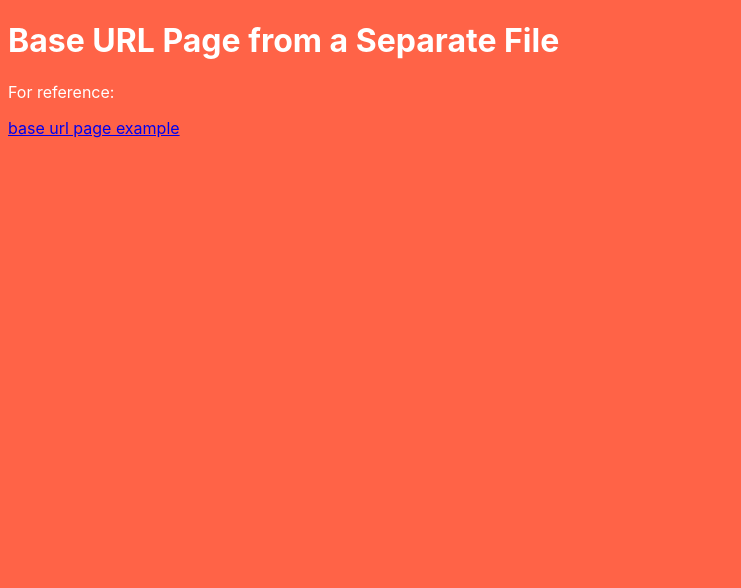
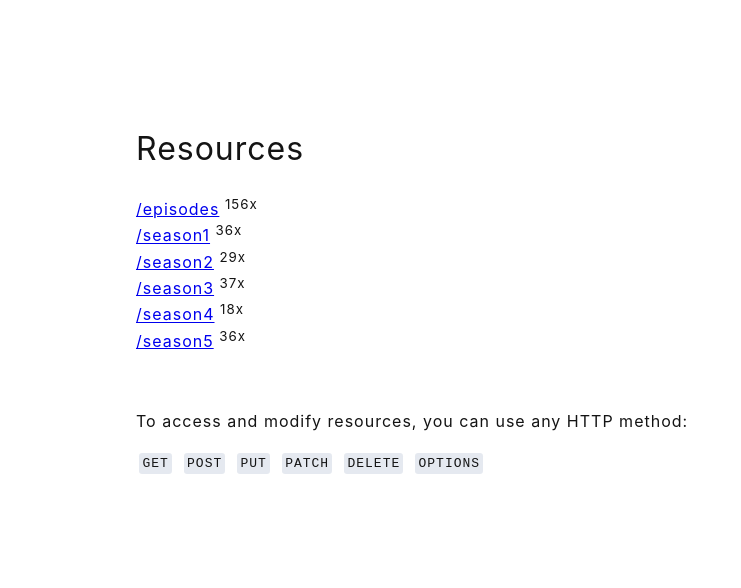
Before and after one commit to answebdev/vercel-test-2, a website: page endpoints/base.html in a window 1280 px wide. Shown: the whole page, without its empty margins (0-741 px from the left). Drawn offline with Linux system fonts and the light colour scheme.

```diff
--- a/endpoints/base.html
+++ b/endpoints/base.html
@@ -10,20 +10,89 @@
 
 <style>
     body {
-        background-color: tomato;
-        color: #ffffff;
+        background-color: #ffffff;
+        color: #141414;
         font-family: -apple-system, BlinkMacSystemFont, 'Segoe UI', 'Roboto', 'Oxygen',
             'Ubuntu', 'Cantarell', 'Fira Sans', 'Droid Sans', 'Helvetica Neue',
             sans-serif;
+        letter-spacing: 1px;
+        line-height: 1.5;
+    }
+
+    .container {
+        padding: 6em 8em;
+    }
+
+    .main-header {
+        font-size: 2em;
+        font-weight: normal;
+    }
+
+    ul {
+        list-style-position: inside;
+        padding-left: 0;
+    }
+
+    li {
+        list-style: none;
+    }
+
+    code {
+        font-family: monospace;
+        padding: 0.2rem;
+        margin: 0rem 0.2rem;
+        border-radius: 0.2rem;
+        background: #e5e9f0;
     }
 </style>
 
 <body>
-    <h1>Base URL Page from a Separate File</h1>
-    <p>For reference:</p>
-    <a href='https://the-twilight-zone-api.herokuapp.com/' rel='noopener noreferrer' target='_blank'>
-        base url page example
-    </a>
+    <div class="container">
+        <h1 class="main-header">Resources</h1>
+        <div>
+            <ul>
+                <li>
+                    <a href="https://thezone.vercel.app/episodes">/episodes</a> <sup>156x</sup>
+                </li>
+                <li>
+                    <a href="https://thezone.vercel.app/season1">/season1</a> <sup>36x</sup>
+                </li>
+                <li>
+                    <a href="https://thezone.vercel.app/season2">/season2</a> <sup>29x</sup>
+                </li>
+                <li>
+                    <a href="https://thezone.vercel.app/season3">/season3</a> <sup>37x</sup>
+                </li>
+                <li>
+                    <a href="https://thezone.vercel.app/season4">/season4</a> <sup>18x</sup>
+                </li>
+                <li>
+                    <a href="https://thezone.vercel.app/season5">/season5</a> <sup>36x</sup>
+                </li>
+            </ul>
+        </div>
+
+        <br />
+
+        <div>
+            <p>To access and modify resources, you can use any HTTP method:</p>
+
+            <p>
+                <code>GET</code>
+                <code>POST</code>
+                <code>PUT</code>
+                <code>PATCH</code>
+                <code>DELETE</code>
+                <code>OPTIONS</code>
+            </p>
+        </div>
+
+        <!-- <p>For reference:</p>
+
+        <a href='https://the-twilight-zone-api.herokuapp.com/' rel='noopener noreferrer' target='_blank'>
+            base url page example
+        </a> -->
+    </div>
 </body>
 
 </html>
```
